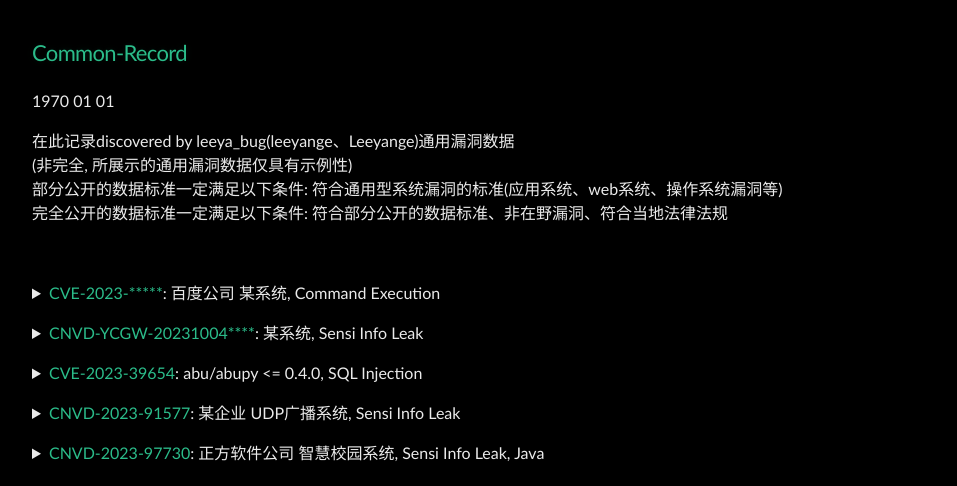
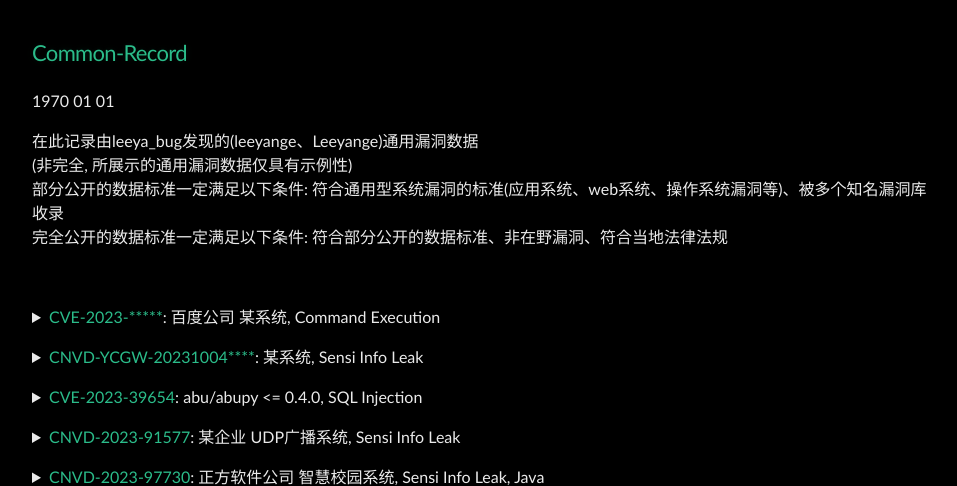
Before and after one commit to Leeyangee/leeyangee.github.io, a Jekyll site: the page built from _posts/1970-01-01-Common-Record.md, in a window 1280 px wide and 900 px high, cut to the strip 414-900 px from the top of the window. Shown: the whole strip, without its empty margins (160-1117 px from the left). Built offline with Jekyll 4.4.1, drawn with Linux system fonts in a browser that asks for light colours.

Commit message:
Update 1970-01-01-Common-Record.md

```diff
--- a/_posts/1970-01-01-Common-Record.md
+++ b/_posts/1970-01-01-Common-Record.md
@@ -3,9 +3,9 @@
 published: true
 ---
 
-在此记录discovered by leeya_bug(leeyange、Leeyange)通用漏洞数据
+在此记录由leeya_bug发现的(leeyange、Leeyange)通用漏洞数据
 (非完全, 所展示的通用漏洞数据仅具有示例性)
-部分公开的数据标准一定满足以下条件: 符合通用型系统漏洞的标准(应用系统、web系统、操作系统漏洞等)
+部分公开的数据标准一定满足以下条件: 符合通用型系统漏洞的标准(应用系统、web系统、操作系统漏洞等)、被多个知名漏洞库收录
 完全公开的数据标准一定满足以下条件: 符合部分公开的数据标准、非在野漏洞、符合当地法律法规
 
 <br>
```
